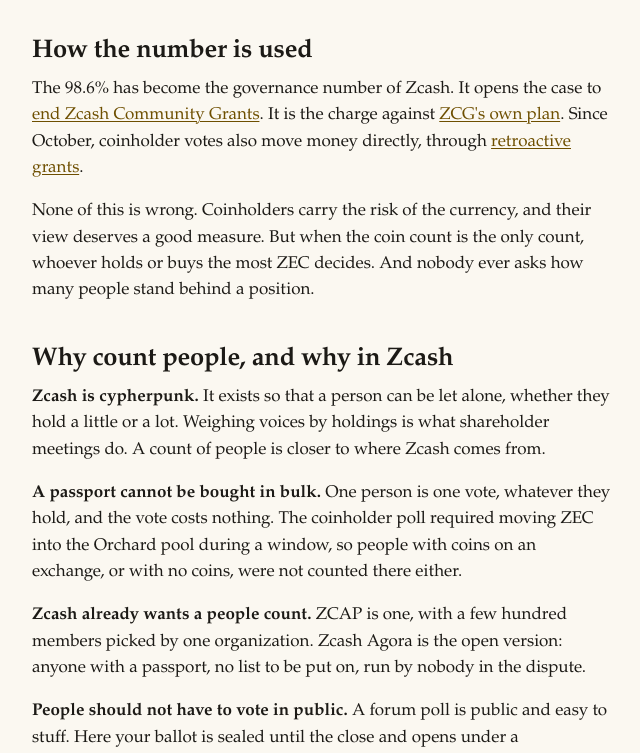
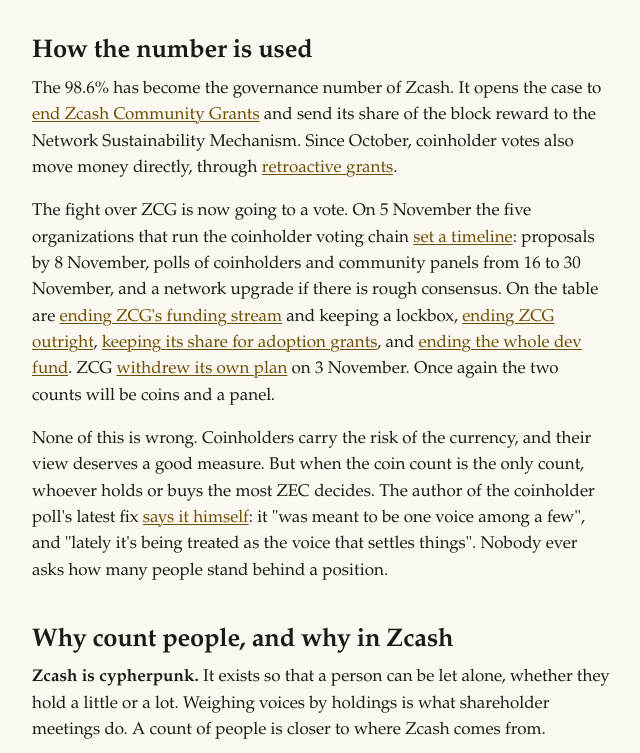
Before and after one commit to nikkolasg/zcash-agora, a plain HTML site: page site/why/index.html in a window 1280 px wide. Shown: the part 1206-1959 px from the top of the page, without its empty margins (318-958 px from the left). Drawn offline with Linux system fonts and the light colour scheme; files that its build step writes are made by us from their sources.

Commit message:
why: the dev-fund polls of 16-30 November, ZCG's withdrawn plan, Coinperson Voting
Co-Authored-By: Claude Fable 5.1 <noreply@anthropic.com>

```diff
--- a/site/why/index.html
+++ b/site/why/index.html
@@ -46,13 +46,14 @@
 <p>So we have two polls, two opposite answers, and no count of the people of Zcash. One counts ZEC. The other counts <a href="https://zfnd.org/zcash-community-advisory-panel/">a panel of about 200</a> picked by one foundation. <a href="https://forum.zcashcommunity.com/about">The forum</a> had 842 active members last month. Nobody has asked them.</p>
 
 <h2>How the number is used</h2>
-<p>The 98.6% has become the governance number of Zcash. It opens the case to <a href="https://forum.zcashcommunity.com/t/end-zcg-and-send-its-funds-to-the-nsm/58515">end Zcash Community Grants</a>. It is the charge against <a href="https://forum.zcashcommunity.com/t/zcg-gets-too-much-zec-heres-our-plan-to-fix-that/58566">ZCG's own plan</a>. Since October, coinholder votes also move money directly, through <a href="https://forum.zcashcommunity.com/t/q4-2026-coinholder-directed-retroactive-grant-program-call-for-proposals/58598">retroactive grants</a>.</p>
-<p>None of this is wrong. Coinholders carry the risk of the currency, and their view deserves a good measure. But when the coin count is the only count, whoever holds or buys the most ZEC decides. And nobody ever asks how many people stand behind a position.</p>
+<p>The 98.6% has become the governance number of Zcash. It opens the case to <a href="https://forum.zcashcommunity.com/t/end-zcg-and-send-its-funds-to-the-nsm/58515">end Zcash Community Grants</a> and send its share of the block reward to the Network Sustainability Mechanism. Since October, coinholder votes also move money directly, through <a href="https://forum.zcashcommunity.com/t/q4-2026-coinholder-directed-retroactive-grant-program-call-for-proposals/58598">retroactive grants</a>.</p>
+<p>The fight over ZCG is now going to a vote. On 5 November the five organizations that run the coinholder voting chain <a href="https://forum.zcashcommunity.com/t/zcg-and-the-dev-fund-timeline-for-proposals-and-polling/58906">set a timeline</a>: proposals by 8 November, polls of coinholders and community panels from 16 to 30 November, and a network upgrade if there is rough consensus. On the table are <a href="https://forum.zcashcommunity.com/t/future-dev-and-legal-defense-fund-zip/58611">ending ZCG's funding stream</a> and keeping a lockbox, <a href="https://forum.zcashcommunity.com/t/end-zcg-and-send-its-funds-to-the-nsm/58515">ending ZCG outright</a>, <a href="https://forum.zcashcommunity.com/t/zip-zcash-adoption-pool-zap/58656">keeping its share for adoption grants</a>, and <a href="https://forum.zcashcommunity.com/t/time-to-end-the-zcash-development-fund/58610">ending the whole dev fund</a>. ZCG <a href="https://forum.zcashcommunity.com/t/zcg-gets-too-much-zec-heres-our-plan-to-fix-that/58566/86">withdrew its own plan</a> on 3 November. Once again the two counts will be coins and a panel.</p>
+<p>None of this is wrong. Coinholders carry the risk of the currency, and their view deserves a good measure. But when the coin count is the only count, whoever holds or buys the most ZEC decides. The author of the coinholder poll's latest fix <a href="https://forum.zcashcommunity.com/t/draft-zip-lock-weighted-coinholder-polling/58813">says it himself</a>: it "was meant to be one voice among a few", and "lately it's being treated as the voice that settles things". Nobody ever asks how many people stand behind a position.</p>
 
 <h2>Why count people, and why in Zcash</h2>
 <p><strong>Zcash is cypherpunk.</strong> It exists so that a person can be let alone, whether they hold a little or a lot. Weighing voices by holdings is what shareholder meetings do. A count of people is closer to where Zcash comes from.</p>
 <p><strong>A passport cannot be bought in bulk.</strong> One person is one vote, whatever they hold, and the vote costs nothing. The coinholder poll required moving ZEC into the Orchard pool during a window, so people with coins on an exchange, or with no coins, were not counted there either.</p>
-<p><strong>Zcash already wants a people count.</strong> ZCAP is one, with a few hundred members picked by one organization. Zcash Agora is the open version: anyone with a passport, no list to be put on, run by nobody in the dispute.</p>
+<p><strong>Zcash already wants a people count.</strong> ZCAP is one, with a few hundred members picked by one organization. zec.rocks has announced <a href="https://forum.zcashcommunity.com/t/introducing-coinperson-voting-one-vote-per-coinholder/58768">Coinperson Voting</a>, one vote per coinholder, for December, and its thread is a long argument about how to stop one person from voting a thousand times. Zcash Agora is the open version of the idea: anyone with a passport, no list to be put on, run by nobody in the dispute, and the passport is what stops the thousand votes.</p>
 <p><strong>People should not have to vote in public.</strong> A forum poll is public and easy to stuff. Here your ballot is sealed until the close and opens under a pseudonym. A privacy coin's people deserve a voting booth.</p>
 
 <h2>How it is done</h2>
```
Also changed, not shown: site/why/index.src.html (+4 -3 lines).
